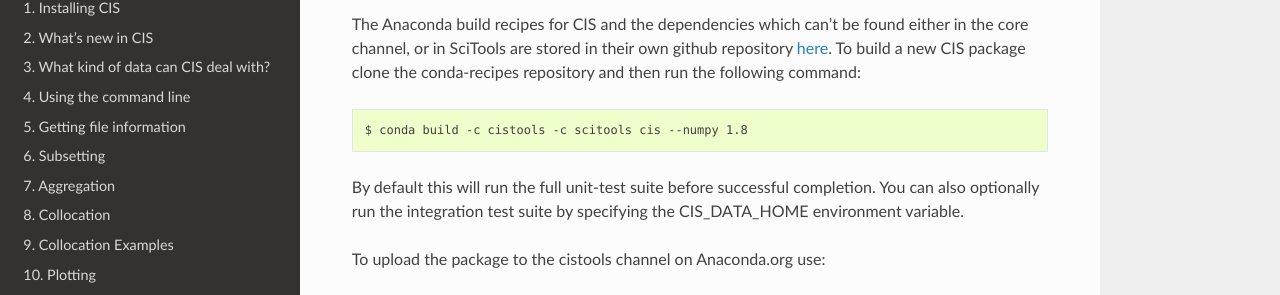
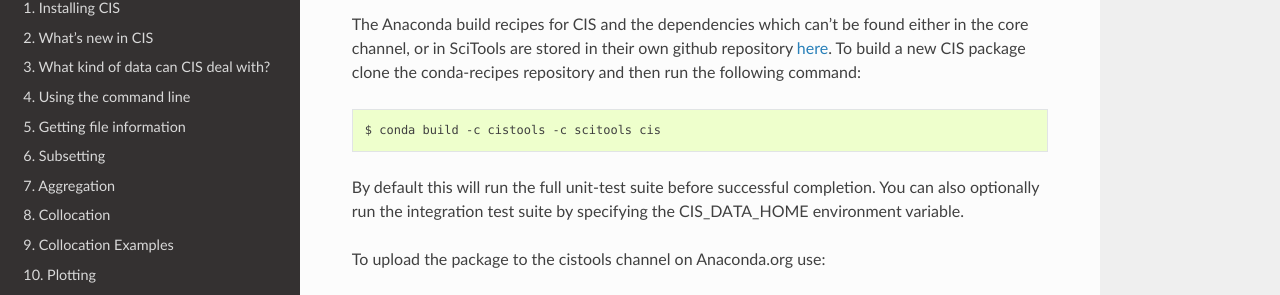
Before and after one commit to cedadev/cis, a Sphinx documentation site: the page built from doc/maintenance_and_development.rst, in a window 1280 px wide and 900 px high, scrolled down 1587 px. Shown: the part 137-432 px from the top of the window. Built offline with Sphinx 7.4.7 and the Read the Docs theme 2.0.0, drawn with Linux system fonts in a browser that asks for light colours.

Commit message:
Removed the reference to a fixed numpy build - the latest versions of conda no longer need this as we only link against numpy at run time.

```diff
--- a/doc/maintenance_and_development.rst
+++ b/doc/maintenance_and_development.rst
@@ -72,7 +72,7 @@ Anaconda Build
 The Anaconda build recipes for CIS and the dependencies which can't be found either in the core channel, or in SciTools are stored in their own github repository `here <https://github.com/cistools/conda-recipes>`_.
 To build a new CIS package clone the conda-recipes repository and then run the following command::
 
-    $ conda build -c cistools -c scitools cis --numpy 1.8
+    $ conda build -c cistools -c scitools cis
 
 By default this will run the full unit-test suite before successful completion. You can also optionally run the integration test suite by specifying the CIS_DATA_HOME environment variable.
 
```
